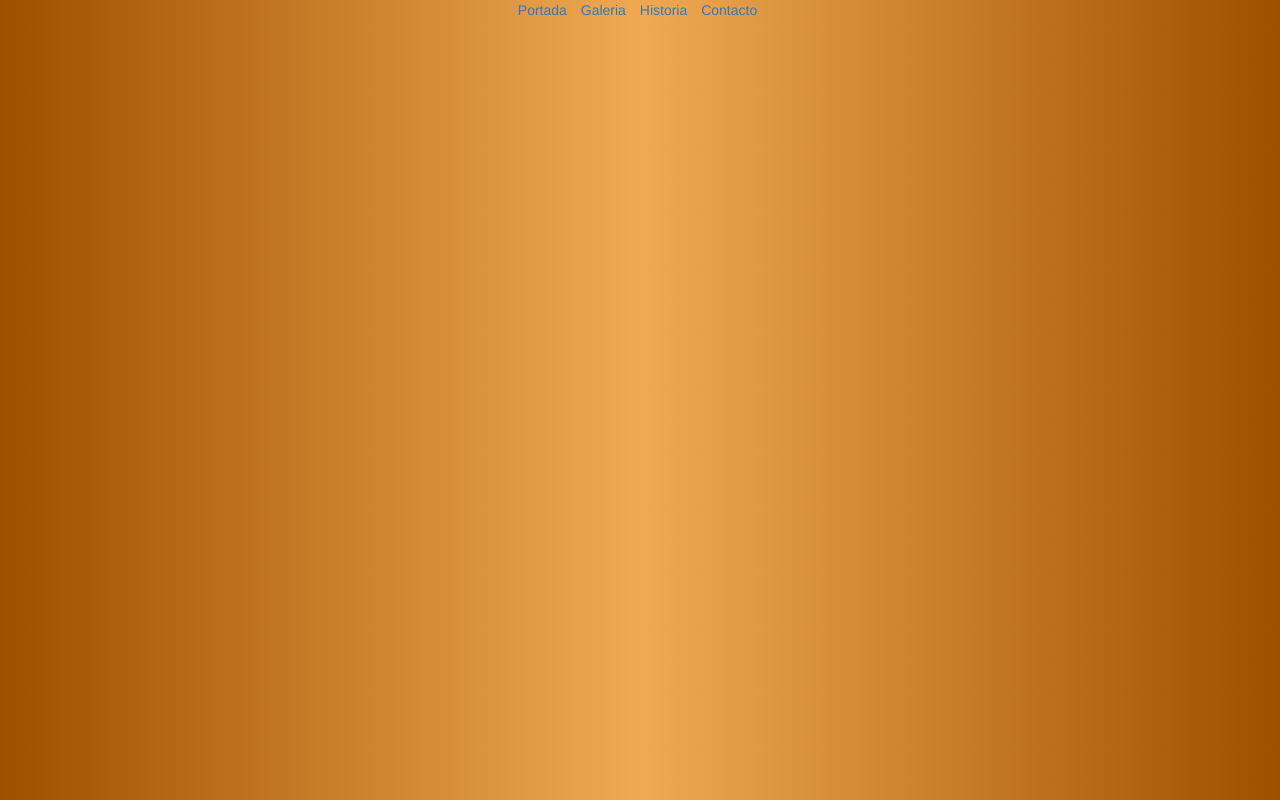
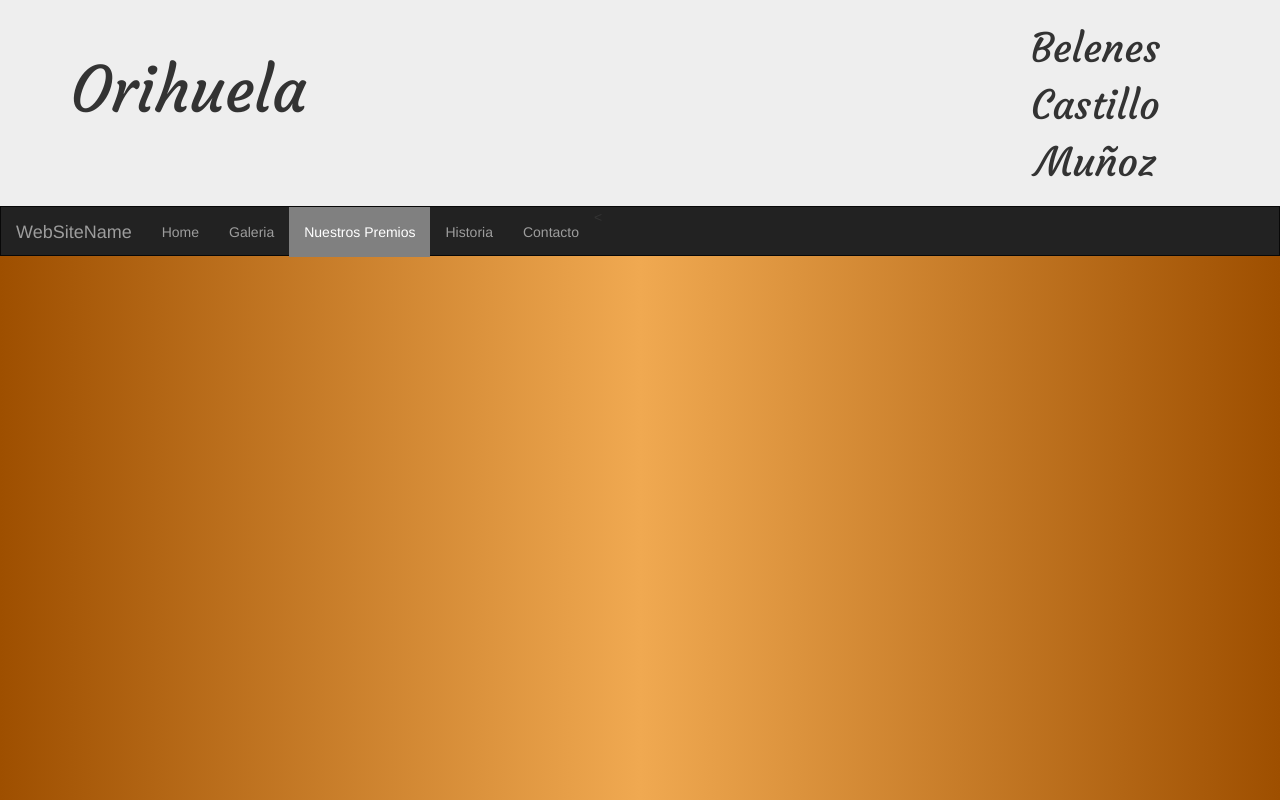
Before and after one commit to Felxur/proyecto-belenes, a plain HTML site: page nuestrospremios.html in a window 1280 px wide. Drawn offline with nearby package versions, Linux system fonts and the light colour scheme.

Commit message:
falta footer de index yse ha modificado la portada de todas las paginas

```diff
--- /dev/null
+++ b/css/style.css
@@ -0,0 +1,51 @@
+		@charset: "utf-8";
+
+		body{
+			background-color: background: rgba(158,79,0,1);
+			background: -moz-linear-gradient(left, rgba(158,79,0,1) 0%, rgba(240,169,81,1) 50%, rgba(158,79,0,1) 100%);
+			background: -webkit-gradient(left top, right top, color-stop(0%, rgba(158,79,0,1)), color-stop(50%, rgba(240,169,81,1)), color-stop(100%, rgba(158,79,0,1)));
+			background: -webkit-linear-gradient(left, rgba(158,79,0,1) 0%, rgba(240,169,81,1) 50%, rgba(158,79,0,1) 100%);
+			background: -o-linear-gradient(left, rgba(158,79,0,1) 0%, rgba(240,169,81,1) 50%, rgba(158,79,0,1) 100%);
+			background: -ms-linear-gradient(left, rgba(158,79,0,1) 0%, rgba(240,169,81,1) 50%, rgba(158,79,0,1) 100%);
+			background: linear-gradient(to right, rgba(158,79,0,1) 0%, rgba(240,169,81,1) 50%, rgba(158,79,0,1) 100%);
+			filter: progid:DXImageTransform.Microsoft.gradient( startColorstr='#9e4f00', endColorstr='#9e4f00', GradientType=1 );
+		}
+
+		.jumbotron {
+			padding: 20px 0 0 0;
+			max-height: 210px;
+	    	margin-bottom: 0;
+	    	font-family: 'Courgette', cursive;
+	    }
+
+		.logotext1{
+			padding-top: 15px;
+
+		}
+
+		.logotext2{
+
+			padding: 0 50px 0 0;
+			font-family: 'Courgette', cursive;
+			text-align: center;
+		}
+
+		.jb2{
+	    	display: -webkit-flex;
+			display: -ms-flexbox;
+			display: flex;
+			justify-content: flex-end;
+	    }
+
+		.navbar {
+			clear: both;
+			max-height: 50px;
+      		margin-bottom: 50px;
+      		border-radius: 0;
+   		}
+		.navbar-inverse .navbar-nav > .active > a,
+		.navbar-inverse .navbar-nav > .active > a:hover,
+		.navbar-inverse .navbar-nav > .active > a:focus {
+ 			color: #fff;
+ 			background-color: grey;
+		}
--- a/nuestrospremios.html
+++ b/nuestrospremios.html
@@ -5,37 +5,45 @@
 	<meta http-equiv="X-UA-Compatible" content="IE=edge">
 	<meta name="viewport" content="width=device-width, initial-scale=1">
 	<title>BCM Nuestros Premios</title>
-	<link rel="stylesheet" href="https://maxcdn.bootstrapcdn.com/bootstrap/3.3.7/css/bootstrap.min.css">
-	<script src="https://ajax.googleapis.com/ajax/libs/jquery/1.12.4/jquery.min.js"></script>
-	<script src="https://maxcdn.bootstrapcdn.com/bootstrap/3.3.7/js/bootstrap.min.js"></script>
-
+	<link href="https://fonts.googleapis.com/css?family=Courgette" rel="stylesheet">
+	<link rel="stylesheet" href="http://maxcdn.bootstrapcdn.com/bootstrap/3.3.6/css/bootstrap.min.css">
+	<link rel="stylesheet" href="lightbox/css/lightbox.min.css">
+	<link rel="stylesheet" type="text/css" href="css/style.css"/>
+	<script src="https://ajax.googleapis.com/ajax/libs/jquery/1.12.2/jquery.min.js"></script>
+	<script src="http://maxcdn.bootstrapcdn.com/bootstrap/3.3.6/js/bootstrap.min.js"></script>
 	<style type="text/css">
-			body{
-			background-color: background: rgba(158,79,0,1);
-background: -moz-linear-gradient(left, rgba(158,79,0,1) 0%, rgba(240,169,81,1) 50%, rgba(158,79,0,1) 100%);
-background: -webkit-gradient(left top, right top, color-stop(0%, rgba(158,79,0,1)), color-stop(50%, rgba(240,169,81,1)), color-stop(100%, rgba(158,79,0,1)));
-background: -webkit-linear-gradient(left, rgba(158,79,0,1) 0%, rgba(240,169,81,1) 50%, rgba(158,79,0,1) 100%);
-background: -o-linear-gradient(left, rgba(158,79,0,1) 0%, rgba(240,169,81,1) 50%, rgba(158,79,0,1) 100%);
-background: -ms-linear-gradient(left, rgba(158,79,0,1) 0%, rgba(240,169,81,1) 50%, rgba(158,79,0,1) 100%);
-background: linear-gradient(to right, rgba(158,79,0,1) 0%, rgba(240,169,81,1) 50%, rgba(158,79,0,1) 100%);
-filter: progid:DXImageTransform.Microsoft.gradient( startColorstr='#9e4f00', endColorstr='#9e4f00', GradientType=1 );
-		}
-
-	.menu{
-		text-align: center;
-	}
 
 	</style>
+
 </head>
 
 <body>
-	<div class="bs-example">
-	    <ul class="list-inline menu">
-	        <li><a href="index.html">Portada</a></li>
-	        <li><a href="galeria.html">Galeria</a></li>
-	        <li><a href="historia.html">Historia</a></li>
-	        <li><a href="contacto.html">Contacto</a></li>
-	    </ul>
+	<div class="jumbotron">
+		<div class="container">
+			<div class="row">
+				<div class="col-xs-6">
+					<h1 class="text-left logotext1">Orihuela</h1>
+				</div>
+				<div class="col-xs-6 jb2">
+					<p  style="font-size: 40px;" class="text-right logotext2">Belenes<br>Castillo<br>Muñoz</p>
+				</div>
+			</div>
+		</div>
 	</div>
+
+	<nav class="navbar navbar-inverse">
+		<div class="container-fluid">
+		    <div class="navbar-header">
+		    	<a class="navbar-brand" href="#">WebSiteName</a>
+		    </div>
+		    <ul class="nav navbar-nav">
+		    	<<li><a href="index.html">Home</a></li>
+		    	<li><a href="galeria.html">Galeria</a></li>
+				<li class="active"><a href="#">Nuestros Premios</a></li>
+				<li><a href="historia.html">Historia</a></li>
+				<li><a href="contacto.html">Contacto</a></li>
+	    	</ul>
+		</div>
+	</nav>
 </body>
 </html>
```
Also changed, not shown: contacto.html (+32 -24 lines), galeria.html (+25 -17 lines), historia.html (+32 -23 lines), index.html (+17 -60 lines).
